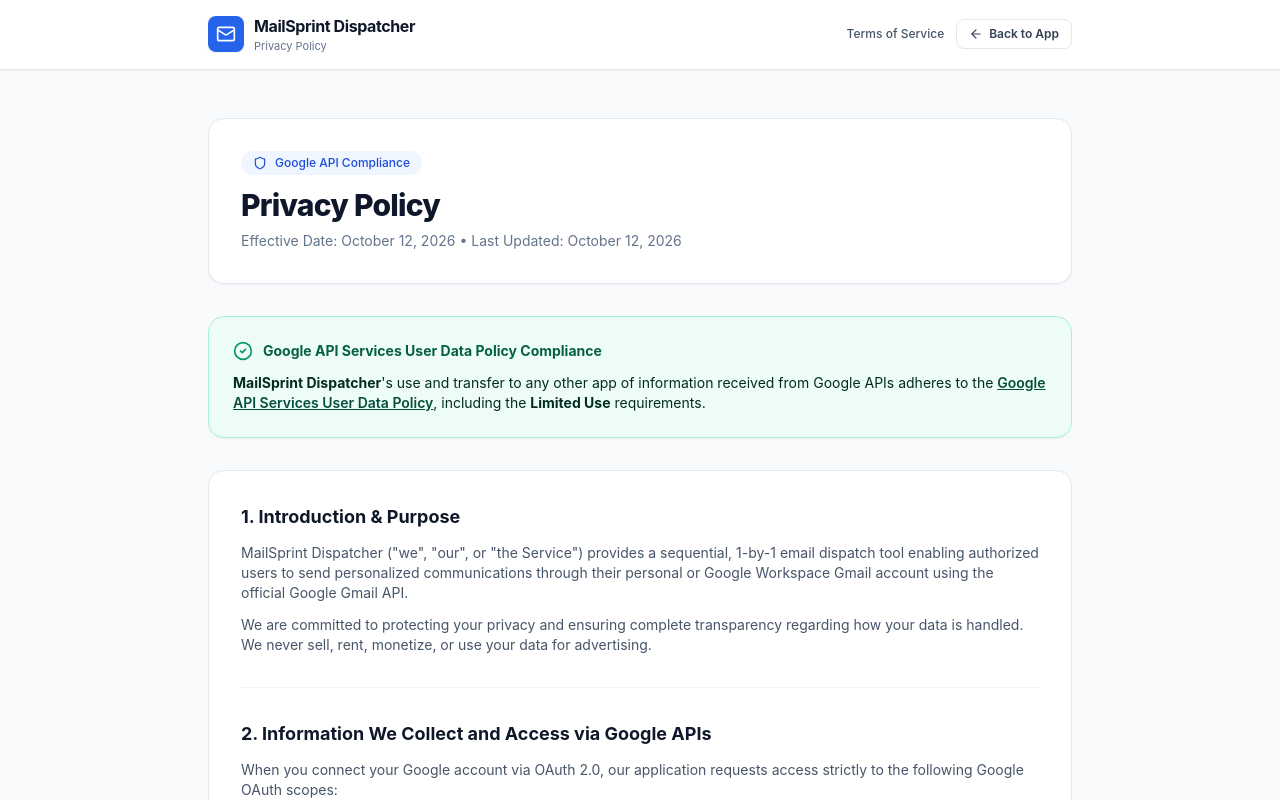
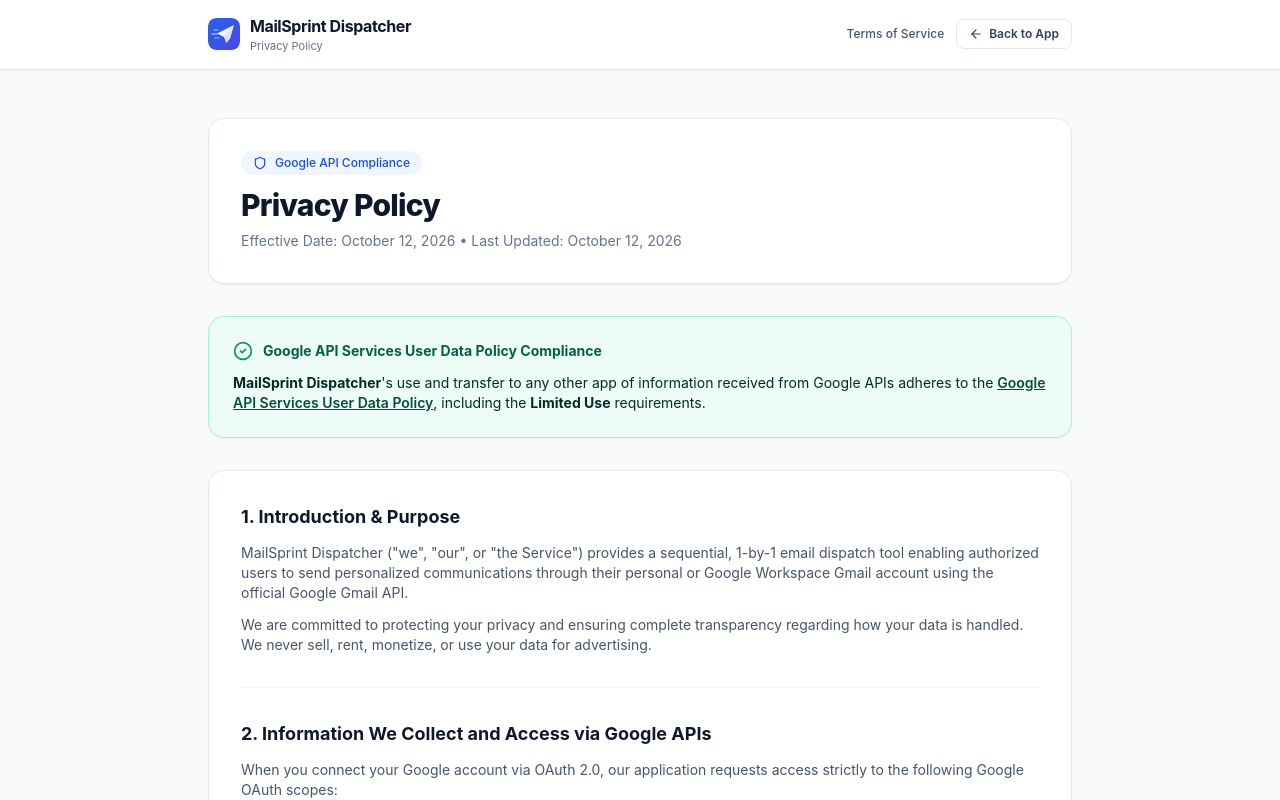
Before and after one commit to Prateek-Dhar-Dwivedi/Gmail_Bulk_Sender, a Next.js app: page /privacy in a window 1280 px wide. Shown: the top 800 px of the page. Built offline with nearby package versions, Linux system fonts and the light colour scheme.

Commit message:
style: replace emojis with MailSprint logo and favicon throughout UI

```diff
--- a/src/app/(dashboard)/campaigns/[id]/page.tsx
+++ b/src/app/(dashboard)/campaigns/[id]/page.tsx
@@ -275,12 +275,17 @@
               <CheckCircle2 className="w-6 h-6" />
             </div>
             <div>
-              <h3 className="text-sm font-bold text-slate-900">
-                {campaign.isDryRun
-                  ? "Dry Run Simulation Finished!"
-                  : campaign.failedCount > 0
-                  ? "Campaign Dispatch Finished (With Some Delivery Notes)"
-                  : "Campaign Finished! All Emails Dispatched 🎉"}
+              <h3 className="text-sm font-bold text-slate-900 flex items-center gap-1.5">
+                <span>
+                  {campaign.isDryRun
+                    ? "Dry Run Simulation Finished!"
+                    : campaign.failedCount > 0
+                    ? "Campaign Dispatch Finished (With Some Delivery Notes)"
+                    : "Campaign Finished! All Emails Dispatched"}
+                </span>
+                {!campaign.failedCount && !campaign.isDryRun && (
+                  <img src="/icon.svg" alt="MailSprint Logo" className="w-4 h-4 rounded inline-block" />
+                )}
               </h3>
               <p className="text-xs text-slate-600 mt-0.5">
                 Processed all {campaign.totalRecipients} recipients:{" "}
--- a/src/app/privacy/page.tsx
+++ b/src/app/privacy/page.tsx
@@ -15,9 +15,11 @@
       <header className="bg-white border-b border-slate-200 sticky top-0 z-30 shadow-sm">
         <div className="max-w-4xl mx-auto px-4 py-3.5 flex items-center justify-between">
           <div className="flex items-center gap-2.5">
-            <div className="p-2 bg-blue-600 rounded-lg text-white shadow-sm">
-              <Mail className="w-5 h-5" />
-            </div>
+            <img
+              src="/icon.svg"
+              alt="MailSprint Logo"
+              className="w-8 h-8 rounded-lg shadow-sm flex-shrink-0"
+            />
             <div>
               <span className="text-base font-bold text-slate-900 tracking-tight">
                 MailSprint Dispatcher
--- a/src/app/terms/page.tsx
+++ b/src/app/terms/page.tsx
@@ -15,9 +15,11 @@
       <header className="bg-white border-b border-slate-200 sticky top-0 z-30 shadow-sm">
         <div className="max-w-4xl mx-auto px-4 py-3.5 flex items-center justify-between">
           <div className="flex items-center gap-2.5">
-            <div className="p-2 bg-blue-600 rounded-lg text-white shadow-sm">
-              <Mail className="w-5 h-5" />
-            </div>
+            <img
+              src="/icon.svg"
+              alt="MailSprint Logo"
+              className="w-8 h-8 rounded-lg shadow-sm flex-shrink-0"
+            />
             <div>
               <span className="text-base font-bold text-slate-900 tracking-tight">
                 MailSprint Dispatcher
--- a/src/components/CampaignSummaryModal.tsx
+++ b/src/components/CampaignSummaryModal.tsx
@@ -63,12 +63,17 @@
               )}
             </div>
             <div>
-              <h3 className="text-base font-bold text-slate-900">
-                {isDryRun
-                  ? "Dry Run Simulation Finished!"
-                  : hasIssues
-                  ? "Campaign Dispatch Completed with Notes"
-                  : "Campaign Finished Successfully! 🎉"}
+              <h3 className="text-base font-bold text-slate-900 flex items-center gap-1.5">
+                <span>
+                  {isDryRun
+                    ? "Dry Run Simulation Finished!"
+                    : hasIssues
+                    ? "Campaign Dispatch Completed with Notes"
+                    : "Campaign Finished Successfully!"}
+                </span>
+                {!hasIssues && !isDryRun && (
+                  <img src="/icon.svg" alt="MailSprint Logo" className="w-4 h-4 rounded inline-block" />
+                )}
               </h3>
               <p className="text-xs text-slate-500 mt-0.5">
                 All {totalRecipients} recipient addresses have been processed.
--- a/src/components/Navbar.tsx
+++ b/src/components/Navbar.tsx
@@ -20,9 +20,11 @@
             {mobileMenuOpen ? <X className="w-5 h-5" /> : <Menu className="w-5 h-5" />}
           </button>
           <div className="flex items-center gap-2">
-            <div className="p-1.5 bg-blue-600 rounded-md text-white">
-              <Mail className="w-4 h-4" />
-            </div>
+            <img
+              src="/icon.svg"
+              alt="MailSprint Logo"
+              className="w-7 h-7 rounded-lg shadow-sm flex-shrink-0"
+            />
             <span className="font-semibold text-slate-900 text-sm">MailSprint Dispatcher</span>
           </div>
         </div>
--- a/src/components/Sidebar.tsx
+++ b/src/components/Sidebar.tsx
@@ -17,9 +17,11 @@
   return (
     <aside className="hidden md:flex flex-col w-64 bg-white border-r border-slate-200 min-h-screen p-4 select-none">
       <div className="flex items-center gap-2.5 px-3 py-4 mb-4 border-b border-slate-100">
-        <div className="p-2 bg-blue-600 rounded-lg text-white shadow-sm">
-          <Mail className="w-5 h-5" />
-        </div>
+        <img
+          src="/icon.svg"
+          alt="MailSprint Logo"
+          className="w-9 h-9 rounded-xl shadow-sm flex-shrink-0"
+        />
         <div>
           <h1 className="text-sm font-semibold text-slate-900 tracking-tight leading-tight">
             MailSprint Dispatcher
```
